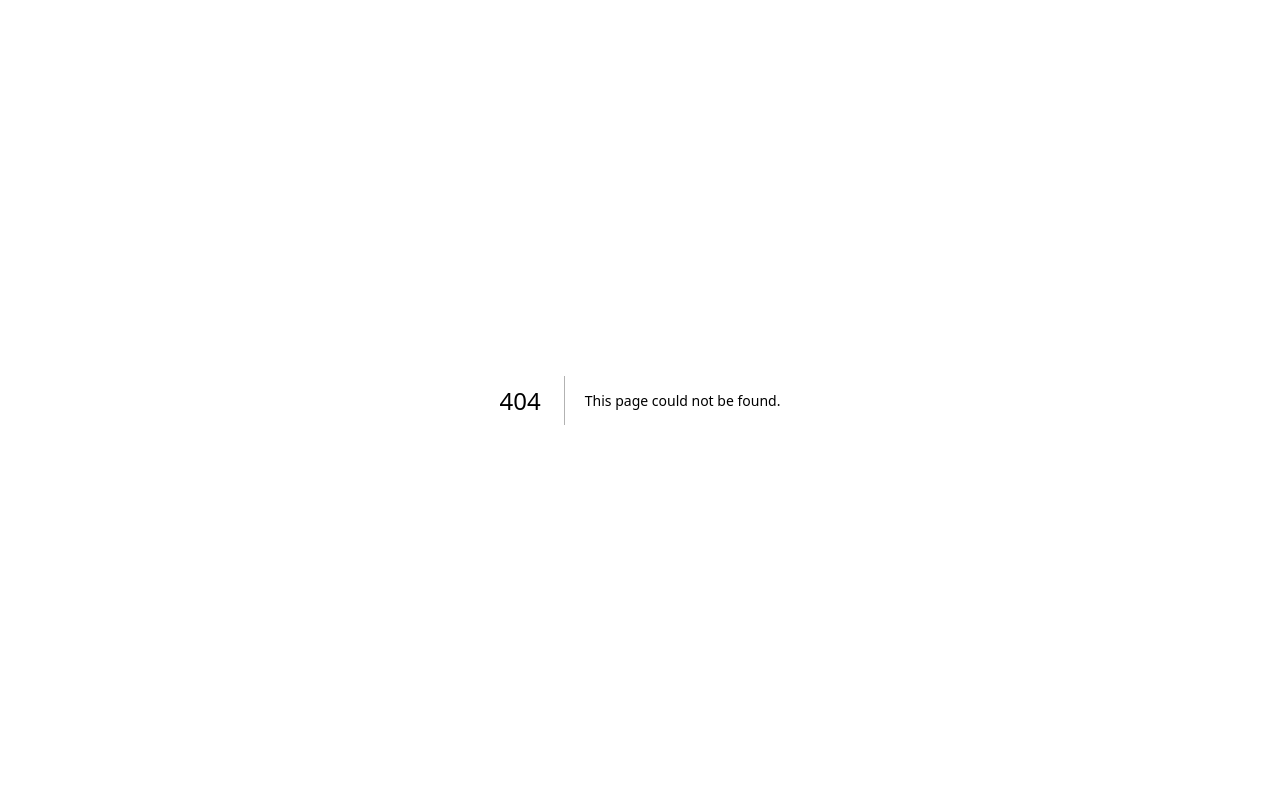
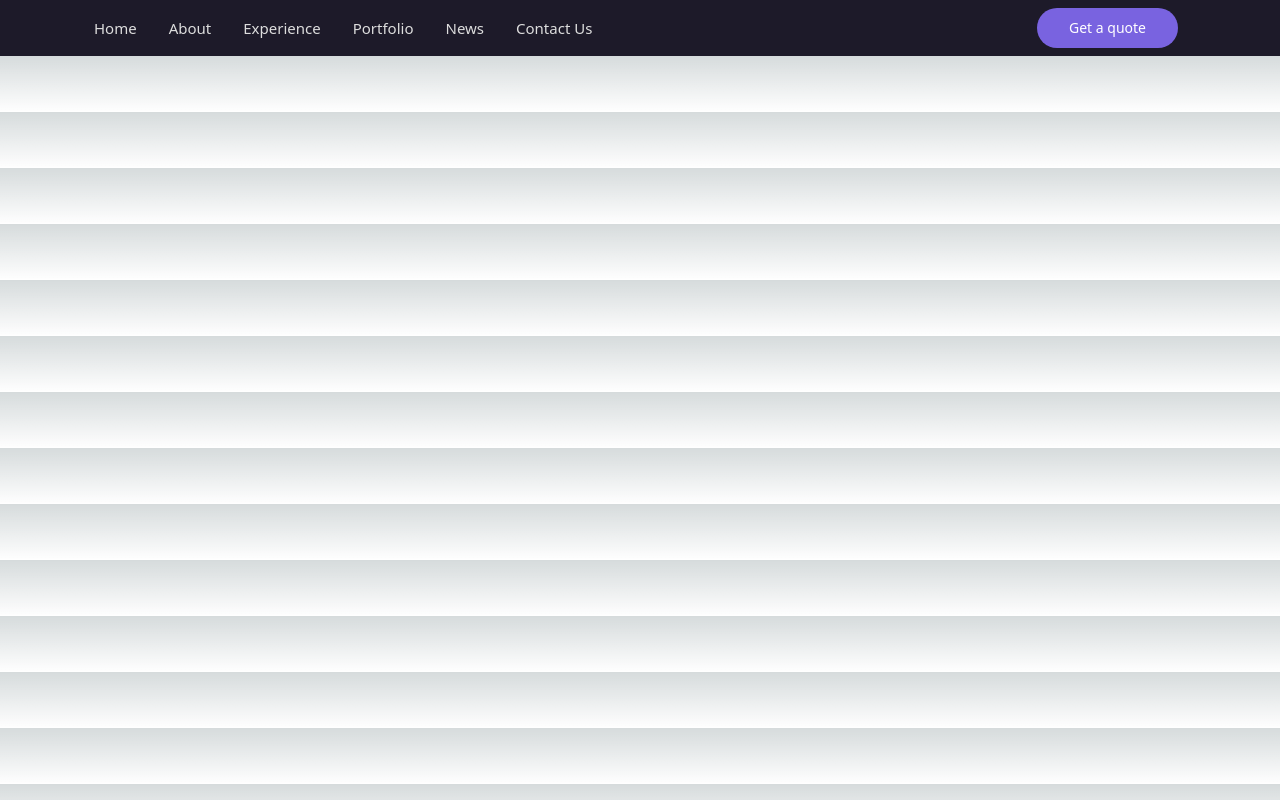
Before and after one commit to arungkoe/supermarket, a Next.js app: page /borox in a window 1280 px wide. Before the commit this address had no page. Built offline with nearby package versions, Linux system fonts and the light colour scheme.

Commit message:
pengerjaan navbar top-menu kanan

```diff
--- /dev/null
+++ b/src/app/borox/page.tsx
@@ -0,0 +1,46 @@
+import Image from "next/image";
+import TopMenu from "@/components/top-menu";
+
+export default function BoroxPage() {
+  return (
+	<>
+ 		<header className="bg-[#1d1a29] w-full bx-static bx-dark">
+			<nav className="border-gray-200 py-2">
+				<div className="flex flex-wrap justify-between items-center px-6 mx-auto 2xl:max-w-[1320px] xl:max-w-[1140px] lg:max-w-[960px] md:max-w-[720px] max-[320px]:px-[12px] sm:max-w-[540px]">
+
+					<div className="flex items-center lg:order-2">
+						<button type="button" className="text-white bg-[#7963e0] hover:bg-opacity-80 no-underline font-medium rounded-full text-sm px-8 py-2.5 mr-2 hidden 2xl:block xl:block lg:block">
+							Get a quote</button>
+						<button data-collapse-toggle="mobile-menu" type="button" id="dropdown-toggle" className="inline-flex items-center border border-[#27213b] p-2 text-lg text-gray-500 rounded-lg lg:hidden" aria-controls="mobile-menu" aria-expanded="false">
+							<span className="sr-only">Open main menu</span>
+							<i className="fa-solid fa-bars"></i>
+						</button>
+					</div>
+					<div className="justify-between items-center w-full lg:flex lg:w-auto lg:order-1" id="mobile-menu">
+						<ul className="flex flex-col font-medium lg:flex-row lg:space-x-8 2xl:border-0 lg:border-0 lg:bg-[#1d1a29] border lg:mt-0 lg-mb-4 lg:p-[0] lg:border-none lg:rounded-[0] lg:text-[15px] mt-4 p-[15px] 2xl:mb-0 xl:mb-0 lg:mb-0 mb-2 border-[#27213b] rounded-[30px] text-[13px]" id="top-menu">
+							<li className="nav-item active">
+								<a href="#home" className="block py-2 pr-4 pl-3 text-[#ddd] lg:p-0">Home</a>
+							</li>
+							<li className="nav-item">
+								<a href="#about" className="block py-2 pr-4 pl-3 text-[#ddd] lg:p-0">About</a>
+							</li>
+							<li className="nav-item">
+								<a href="#experience" className="block py-2 pr-4 pl-3 text-[#ddd] lg:p-0">Experience</a>
+							</li>
+							<li className="nav-item">
+								<a href="#portfolio" className="block py-2 pr-4 pl-3 text-[#ddd] lg:p-0">Portfolio</a>
+							</li>
+							<li className="nav-item">
+								<a href="#news" className="block py-2 pr-4 pl-3 text-[#ddd] lg:p-0">News</a>
+							</li>
+							<li className="nav-item">
+								<a href="#contact" className="block py-2 pr-4 pl-3 text-[#ddd] lg:p-0">Contact Us</a>
+							</li>
+						</ul>
+					</div>
+				</div>
+			</nav>
+		</header>
+	</>
+  );
+}
--- a/src/app/home/page.tsx
+++ b/src/app/home/page.tsx
@@ -5,36 +5,7 @@ export default function Home() {
   return (
   <>
 	<TopMenu />
-    <main className="flex min-h-screen flex-col items-center justify-between p-24">
 
-      <div className="z-10 w-full max-w-5xl items-center justify-between font-mono text-sm lg:flex">
-        <p className="fixed left-0 top-0 flex w-full justify-center border-b border-gray-300 bg-gradient-to-b from-zinc-200 pb-6 pt-8 backdrop-blur-2xl dark:border-neutral-800 dark:bg-zinc-800/30 dark:from-inherit lg:static lg:w-auto  lg:rounded-xl lg:border lg:bg-gray-200 lg:p-4 lg:dark:bg-zinc-800/30">
-          Get started by editing&nbsp;
-          <code className="font-mono font-bold">src/app/page.tsx</code>
-        </p>
-        <div className="fixed bottom-0 left-0 flex h-48 w-full items-end justify-center bg-gradient-to-t from-white via-white dark:from-black dark:via-black lg:static lg:size-auto lg:bg-none">
-          <a
-            className="pointer-events-none flex place-items-center gap-2 p-8 lg:pointer-events-auto lg:p-0"
-            href="https://vercel.com?utm_source=create-next-app&utm_medium=appdir-template&utm_campaign=create-next-app"
-            target="_blank"
-            rel="noopener noreferrer"
-          >
-            By{" "}
-            <Image
-              src="/vercel.svg"
-              alt="Vercel Logo"
-              className="dark:invert"
-              width={100}
-              height={24}
-              priority
-            />
-          </a>
-        </div>
-      </div>
-
-
-
-    </main>
 	</>
   );
 }
--- a/src/app/layout.tsx
+++ b/src/app/layout.tsx
@@ -1,22 +1,17 @@
-import type { Metadata } from "next";
-import { Inter } from "next/font/google";
-import "./globals.css";
-
-const inter = Inter({ subsets: ["latin"] });
-
-export const metadata: Metadata = {
-  title: "Create Next App",
-  description: "Generated by create next app",
-};
+import "./globals.css"
+export const metadata = {
+title: 'Supermarket | Clone',
+  description: 'Generated by Next.js',
+}
 
 export default function RootLayout({
   children,
-}: Readonly<{
-  children: React.ReactNode;
-}>) {
+}: {
+  children: React.ReactNode
+}) {
   return (
     <html lang="en">
-      <body className={inter.className}>{children}</body>
+      <body className="container mx-auto">{children}</body>
     </html>
-  );
+  )
 }
--- a/src/components/top-menu.tsx
+++ b/src/components/top-menu.tsx
@@ -1,26 +1,32 @@
 import Link from "next/link";
+import { FaFacebook } from "react-icons/fa";
+import { FaInstagram } from "react-icons/fa";
+import { FaUniversity } from "react-icons/fa";
+
 export default function TopMenu() {
   return (
-	<header className="shopee-top">
-		<div className="wraper navbar">
-			<nav className="container navbar bg-blue-600 text-white text-sm flex justify-between">
-				<div className="navbar_center font-light">
-					<Link href="#">Seller Center</Link>
-					<Link href="#">Mulai Berjualan</Link>
-					<div><Link href="#">Download</Link></div>
-					<div><Link href="#">Ikuti Kami</Link></div>
-					<div>
-						<Link href="#">Fb</Link>
-						<Link href="#">Ig</Link>
-						<Link href="#">Km</Link>
+	<header className="shopee-top-menu mx-auto p-2">
+		<div className="wraper navbar ">
+			<nav className="container navbar bg-blue-600 text-white text-sm flex justify-between p-2">
+				<div className="navbar_center font-light flex">
+					<Link href="#" className="block px-1 after:content-[''] after:opacity-50 after:ml-2 after:border-l after:-left-[6px] after:-inset-4 after:text-xs">Seller Center</Link>
+					<Link href="#" className="block px-1 after:content-[''] after:opacity-50 after:ml-2 after:border-l after:-left-[6px] after:-inset-4 after:text-xs">Mulai Berjualan</Link>
+					<Link href="#" className="block px-1 after:content-[''] after:opacity-50 after:ml-2 after:border-l after:-left-[6px] after:-inset-4 after:text-xs">Download</Link>
+					<Link href="#" className="block px-1">Ikuti Kami</Link>
+					<div className="block flex gap-2 py-1">
+						<Link href="#"><FaFacebook /></Link>
+						<Link href="#"><FaInstagram /></Link>
+						<Link href="#"><FaUniversity /></Link>
 					</div>
 				</div>
-				<div className="navbar_space">
+				<div className="navbar_space bg-white h-2 block">
 				</div>
-				<div className="navbar_links">
-					<ul>
-						<li>
+				<div className="navbar_links flex">
+					<ul className="block flex w-full">
+						<li className="block px-4">
 							<Link href="">Notifikasi</Link>
+						</li>
+						<li className="block px-4">
 							<Link href="">Bantuan</Link>
 						</li>
 					</ul>
```
Also changed, not shown: package.json (+5 -4 lines), 1 other file (tests, documents, lock files or other folders).
